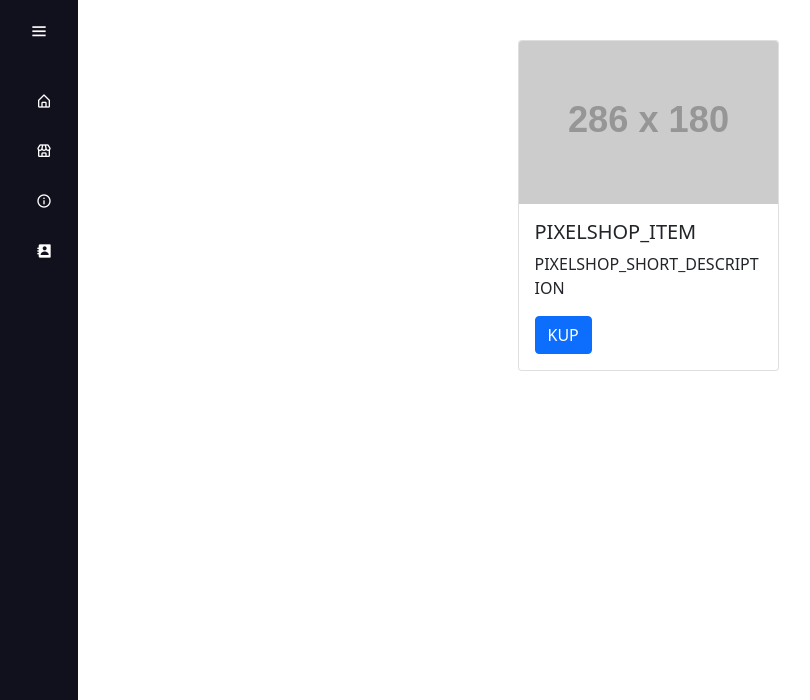
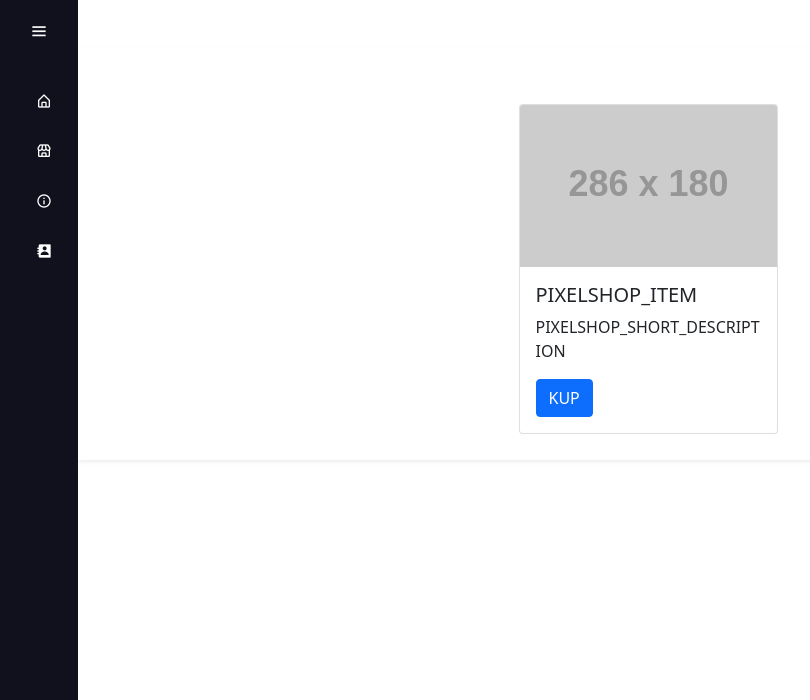
Before and after one commit to sliwaszymon/pixelshop_psiproject, a Django app: page /pixelshop/shop/ in a window 1280 px wide. Shown: the top 700 px of the page, without its empty margins (0-810 px from the left). Run offline with Django 3.2, Linux system fonts and the light colour scheme; grey boxes labelled with a size stand in for pictures from a placeholder-image service; data that the repository does not hold is empty; some libraries are stand-ins or nearby versions.

Commit message:
container shadow added

```diff
--- a/pixelshop/templates/shop.html
+++ b/pixelshop/templates/shop.html
@@ -3,7 +3,7 @@
 {% block content %}
     {% include 'navbar.html' %}
     <link rel="stylesheet" type="text/css" href="{% static '/website/css/shop.css' %}">
-    <div class="container">
+    <div class="container shadow-sm p-3 mb-5 mt-5 bg-white">
         <div class="shop_content">
             <div class="row">
                 <div class="col-sm-6 col-lg-3 col-md-4">
```
